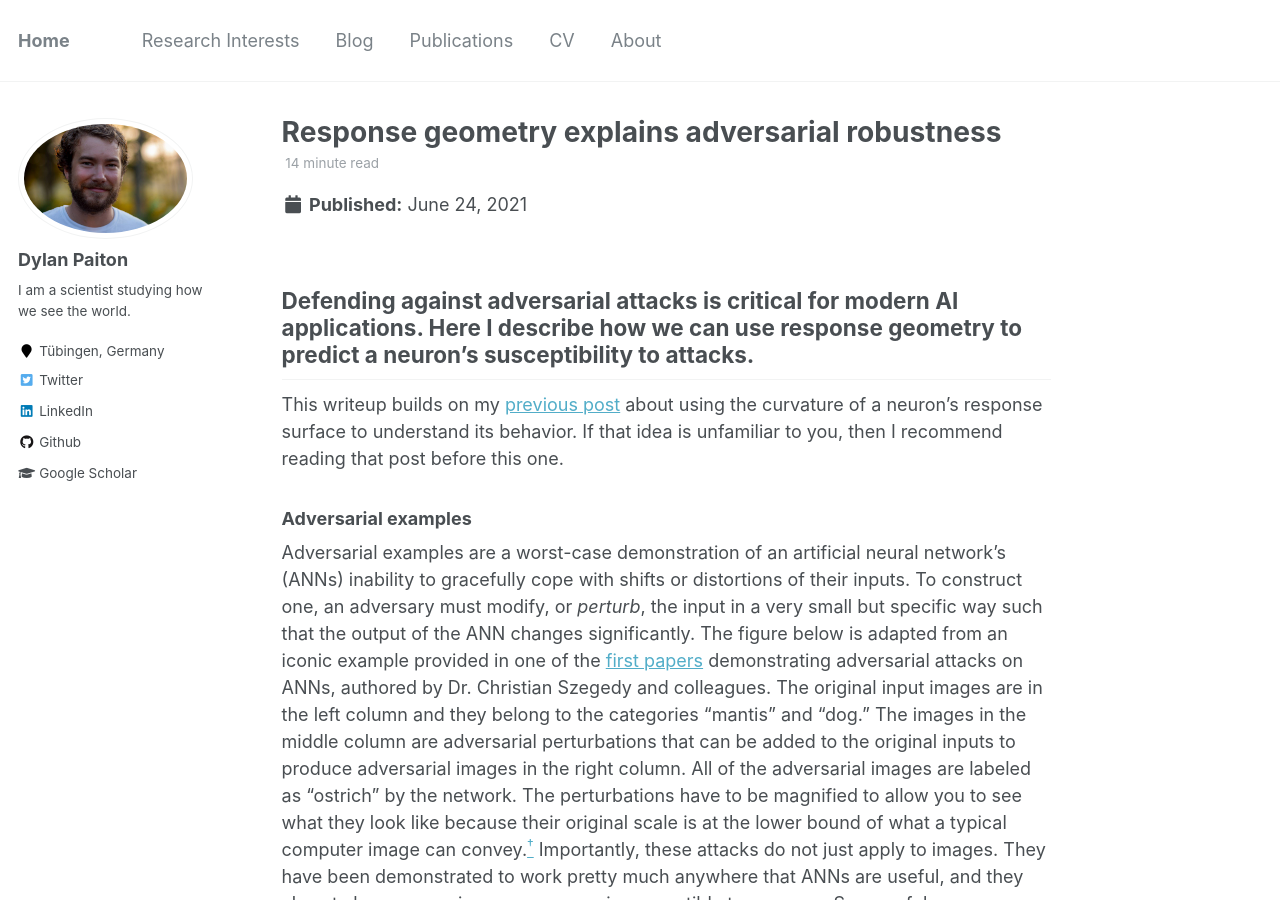
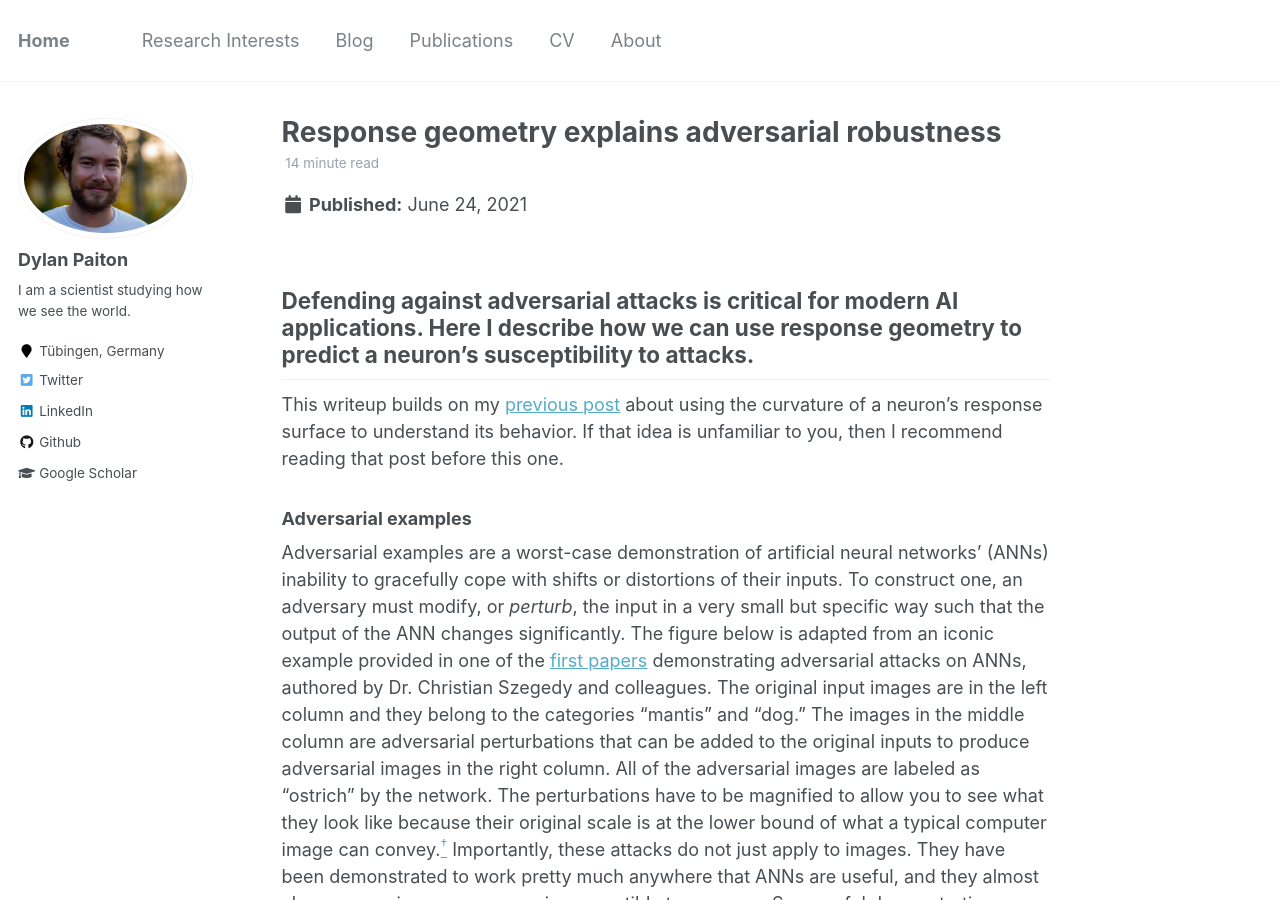
Before and after one commit to dpaiton/dpaiton.github.io, a Jekyll site: the page built from _posts/2021-06-24-contour-robustness.md, in a window 1280 px wide and 900 px high. Built offline with Jekyll 4.4.1, drawn with Linux system fonts in a browser that asks for light colours; formulas are drawn with MathJax 3.

Commit message:
fixes typo in introduction

```diff
--- a/_posts/2021-06-24-contour-robustness.md
+++ b/_posts/2021-06-24-contour-robustness.md
@@ -15,7 +15,7 @@ This writeup builds on my [previous post]({{site.url}}/posts/2021/05/response-ge
 If that idea is unfamiliar to you, then I recommend reading that post before this one.
 
 ### Adversarial examples
-Adversarial examples are a worst-case demonstration of an artificial neural network's (ANNs) inability to gracefully cope with shifts or distortions of their inputs.
+Adversarial examples are a worst-case demonstration of artificial neural networks' (ANNs) inability to gracefully cope with shifts or distortions of their inputs.
 To construct one, an adversary must modify, or _perturb_, the input in a very small but specific way such that the output of the ANN changes significantly.
 The figure below is adapted from an iconic example provided in one of the [first papers](https://arxiv.org/abs/1312.6199) demonstrating adversarial attacks on ANNs, authored by Dr. Christian Szegedy and colleagues.
 The original input images are in the left column and they belong to the categories "mantis" and "dog."
```
